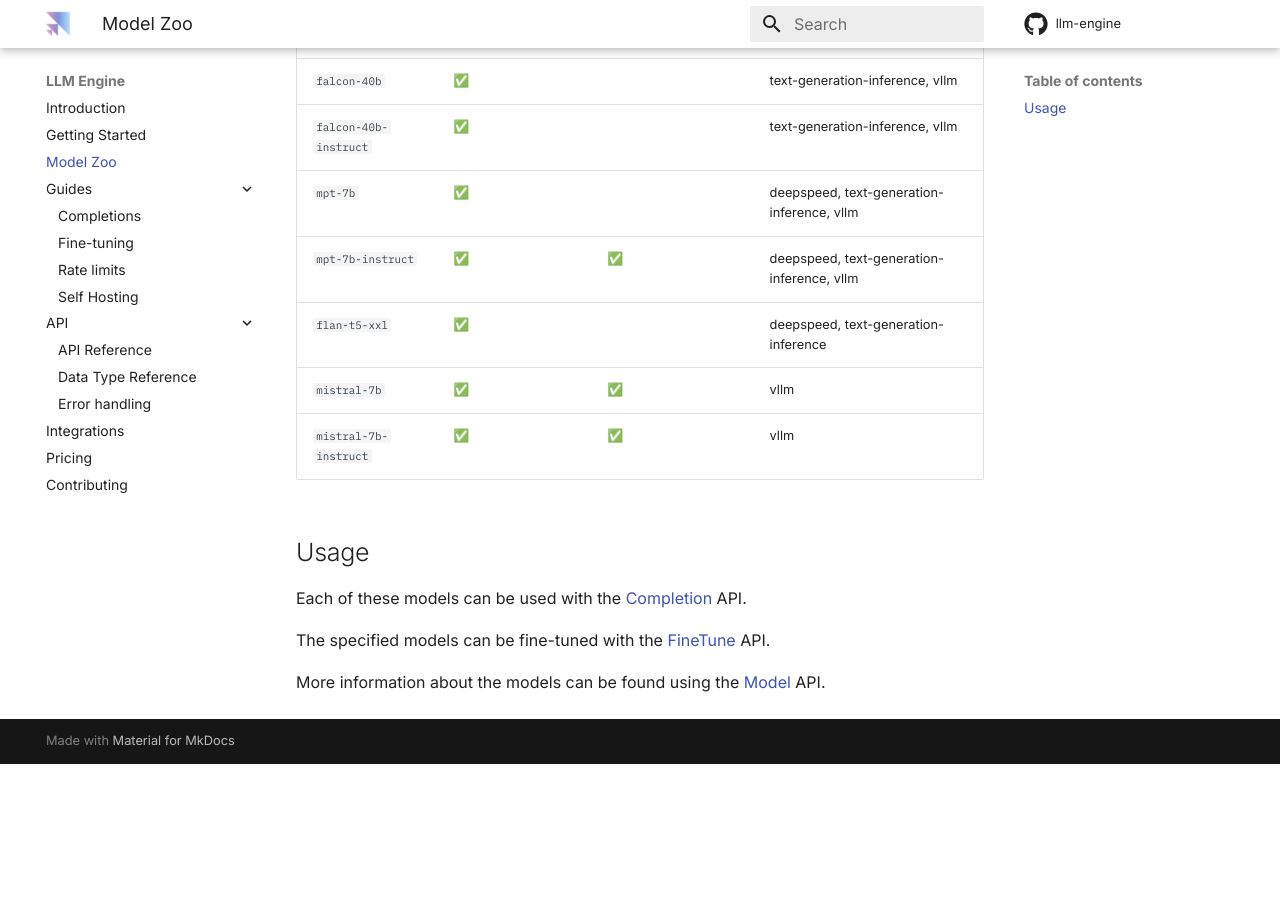
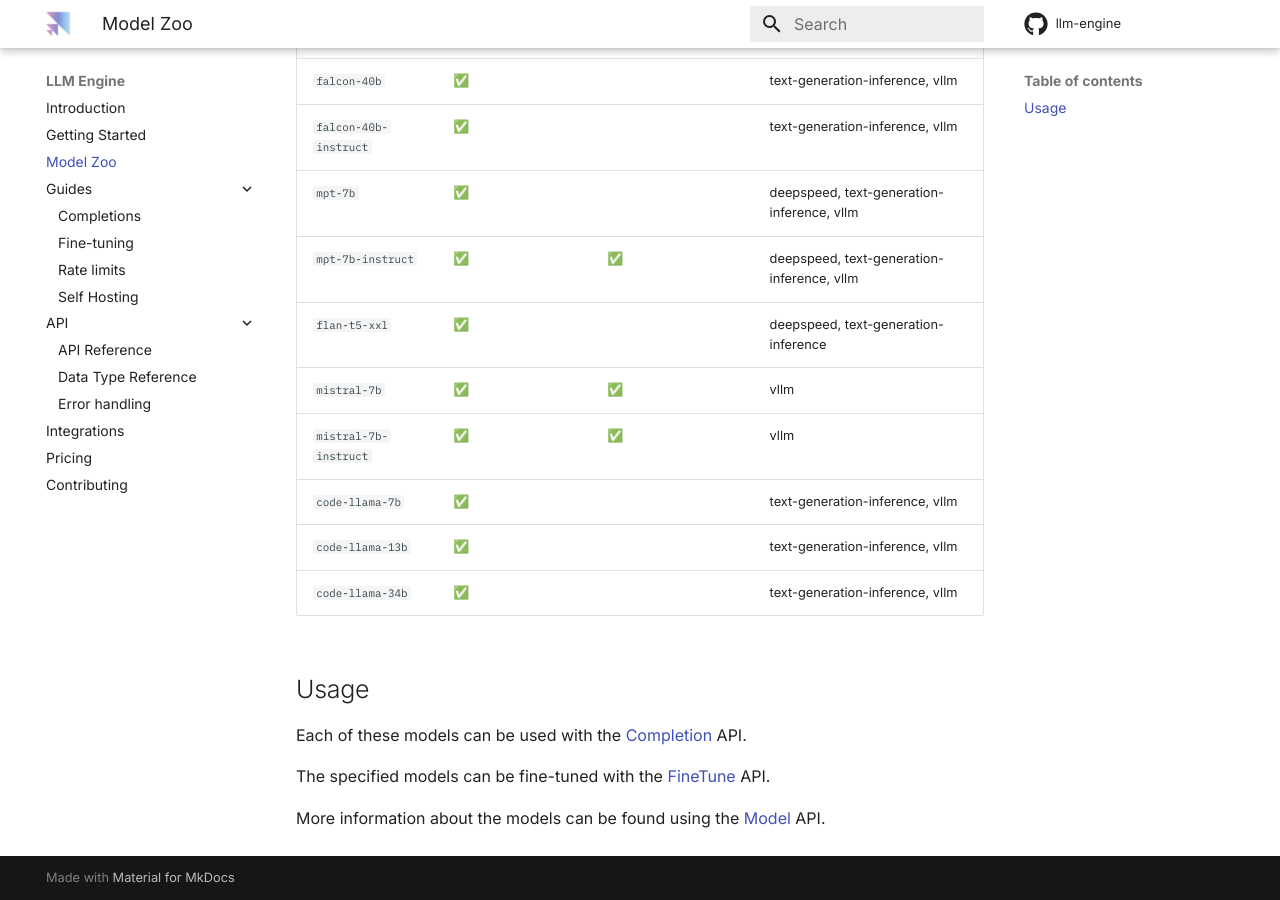
Before and after one commit to scaleapi/llm-engine, an MkDocs documentation site: the page built from docs/model_zoo.md, in a window 1280 px wide and 900 px high, scrolled down 720 px. Built offline with MkDocs 1.6.1 and Material for MkDocs 9.7.7, drawn with Linux system fonts in a browser that asks for light colours; comment, search, counter and statistics services are not loaded; before the commit the page ends 1484 px from its top, so only the background shows below that.

Commit message:
updating docs to add codellama models (#343)

```diff
--- a/docs/model_zoo.md
+++ b/docs/model_zoo.md
@@ -20,6 +20,9 @@
 | `flan-t5-xxl`         | ✅                       |                            | deepspeed, text-generation-inference |
 | `mistral-7b`         | ✅                       |   ✅                         | vllm |
 | `mistral-7b-instruct`         | ✅                       |    ✅                        | vllm |
+| `code-llama-7b`         | ✅                       |                            | text-generation-inference, vllm |
+| `code-llama-13b`         | ✅                       |                            | text-generation-inference, vllm |
+| `code-llama-34b`         | ✅                       |                            | text-generation-inference, vllm |
 
 ## Usage
 
```
